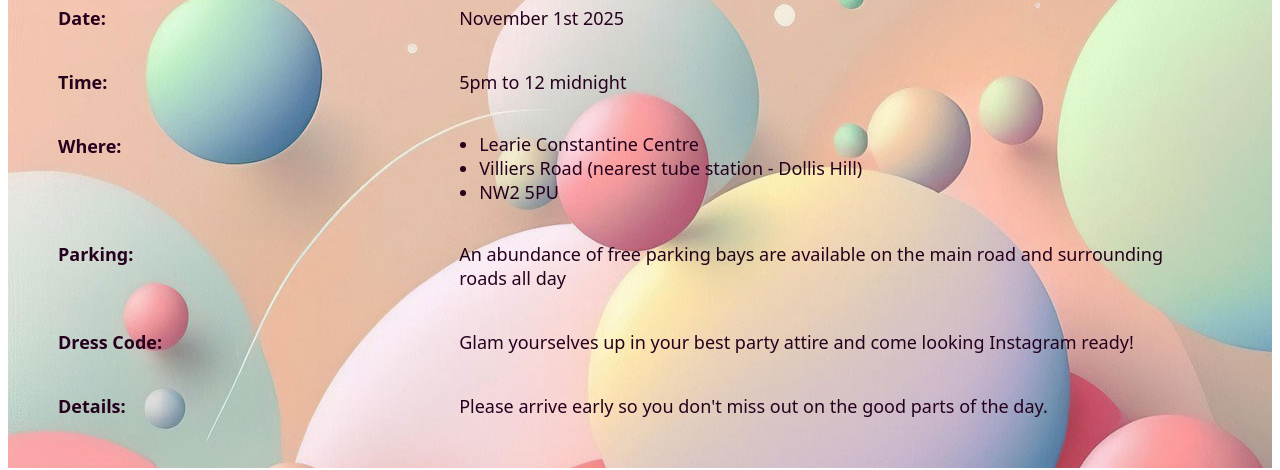
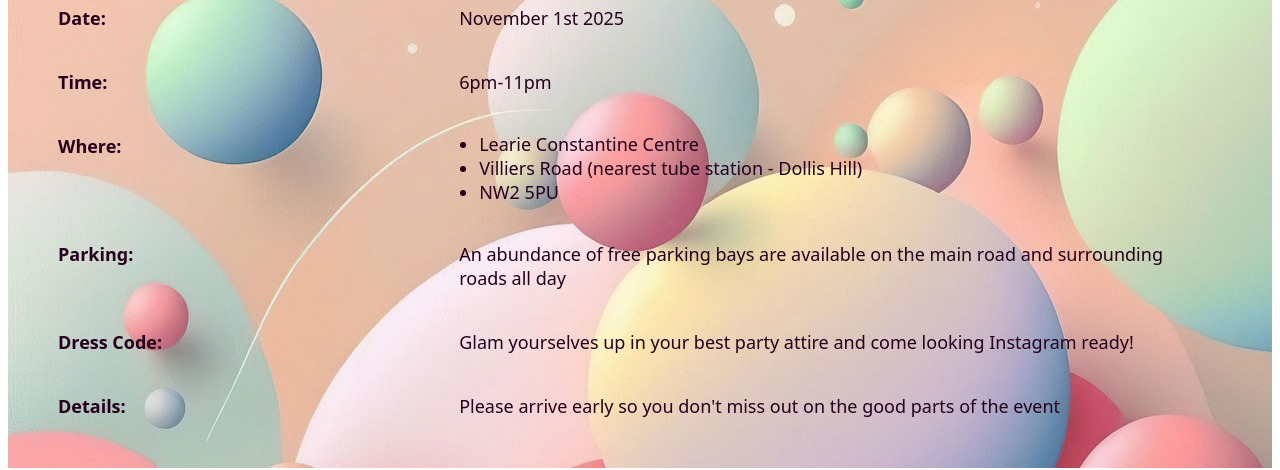
Before and after one commit to Nonyeah/Birthday-Party-Form, a React (Vite) app in the folder client/: page / in a window 1280 px wide. Shown: the part 1629-2099 px from the top of the page. Built offline with nearby package versions, Linux system fonts and the light colour scheme.

Commit message:
minor changes to text and styling

```diff
--- a/client/src/App.css
+++ b/client/src/App.css
@@ -109,7 +109,7 @@ html {
 }
 
 .fact-container .show-answer {
-  background-color: rgb(168, 243, 168);
+  background-color: #b9e7f3;
   width: 25%;
   height: 150px;
   padding: 20px;
@@ -133,7 +133,7 @@ html {
 }
 
 .fact-container .flip-colour {
-  background-color: #f3f58d;
+  background-color: #6a82ec;
 }
 
 .address-container {
--- a/client/src/location.tsx
+++ b/client/src/location.tsx
@@ -12,7 +12,7 @@ export default function Address() {
 
         <div className="time">
           <p className="left">Time:</p>
-          <p className="right">5pm to 12 midnight</p>
+          <p className="right">6pm-11pm</p>
         </div>
 
         <div className="address">
@@ -41,7 +41,7 @@ export default function Address() {
             <p className="left">Details:</p>
           <p className="right">
             Please arrive early so you don't miss out on the good parts
-            of the day.
+            of the event
           </p>
         </div>
 
```
